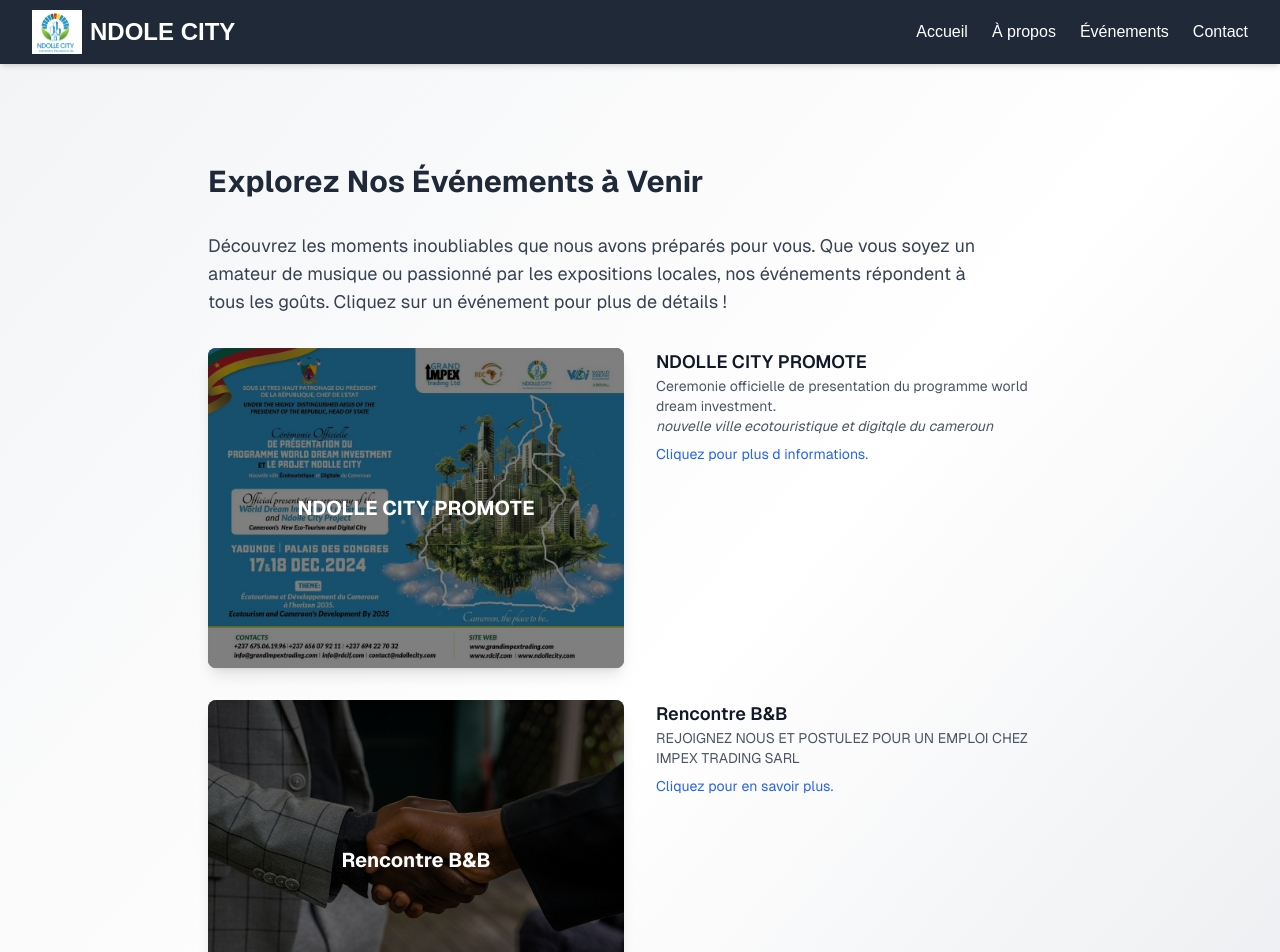
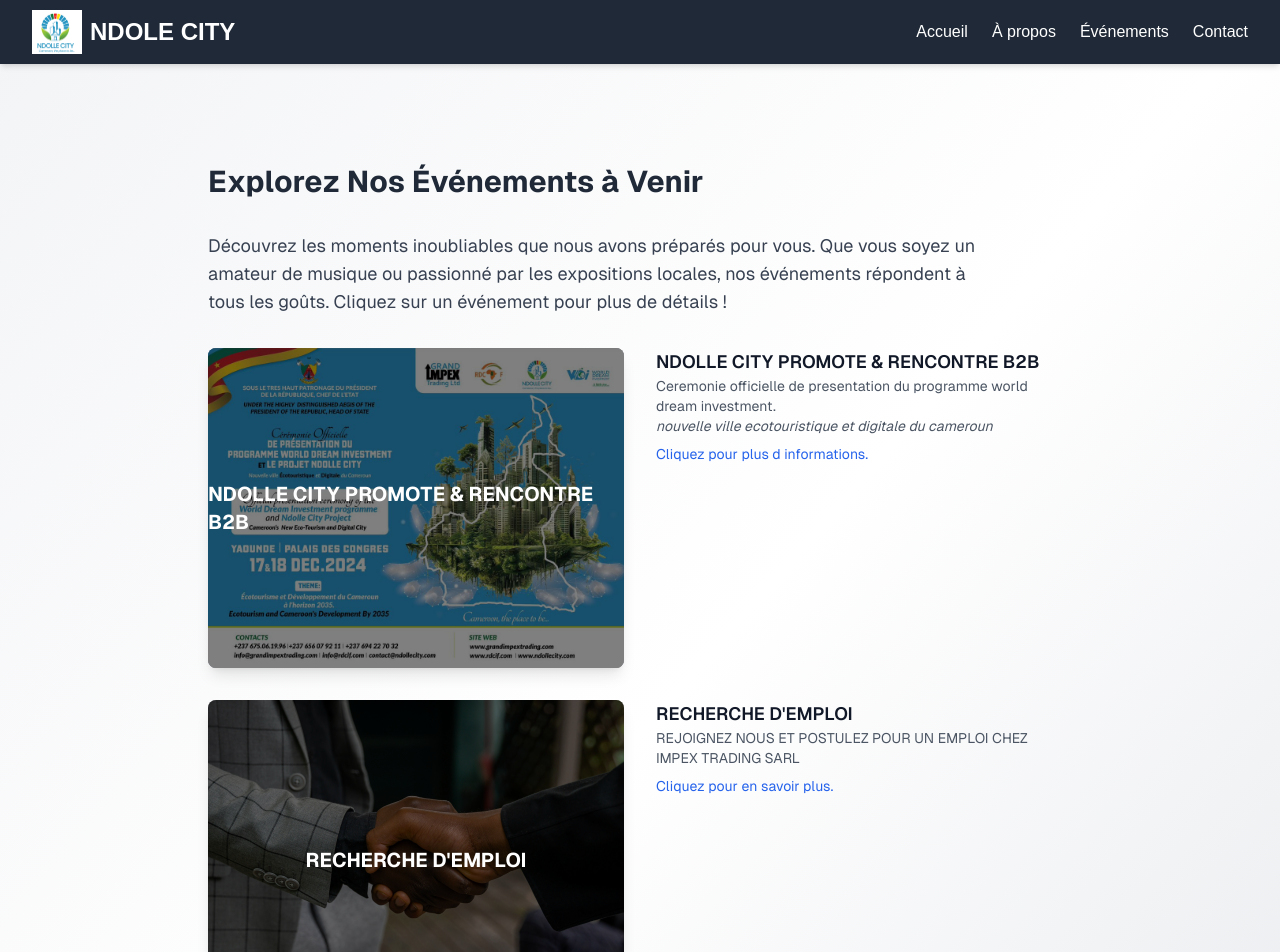
Before and after one commit to ced08stark/event_presentation, a Next.js app: page / in a window 1280 px wide. Shown: the top 952 px of the page. Built offline with nearby package versions, Linux system fonts and the light colour scheme.

Commit message:
git push......

```diff
--- a/app/page.tsx
+++ b/app/page.tsx
@@ -31,20 +31,20 @@
               />
               <div className="absolute inset-0 bg-black bg-opacity-50 group-hover:bg-opacity-60 transition-colors duration-500 flex items-center justify-center">
                 <h2 className="text-white text-xl font-bold">
-                  NDOLLE CITY PROMOTE{" "}
+                  NDOLLE CITY PROMOTE & RENCONTRE B2B{" "}
                 </h2>
               </div>
             </div>
           </Link>
           <div>
             <h3 className="text-lg font-semibold text-gray-900 dark:text-gray-100">
-              NDOLLE CITY PROMOTE
+              NDOLLE CITY PROMOTE & RENCONTRE B2B
             </h3>
             <p className="text-sm text-gray-600 dark:text-gray-400">
               Ceremonie officielle de presentation du programme world dream
               investment.
               <br />
-              <i>nouvelle ville ecotouristique et digitqle du cameroun</i>
+              <i>nouvelle ville ecotouristique et digitale du cameroun</i>
             </p>
             <p className="text-sm text-blue-600 mt-2 cursor-pointer">
               Cliquez pour plus d informations.
@@ -60,13 +60,15 @@
                 className="absolute inset-0 w-full h-full object-cover group-hover:scale-105 transition-transform duration-500"
               />
               <div className="absolute inset-0 bg-black bg-opacity-50 group-hover:bg-opacity-60 transition-colors duration-500 flex items-center justify-center">
-                <h2 className="text-white text-xl font-bold">Rencontre B&B</h2>
+                <h2 className="text-white text-xl font-bold">
+                  RECHERCHE D{"'"}EMPLOI
+                </h2>
               </div>
             </div>
           </Link>
           <div>
             <h3 className="text-lg font-semibold text-gray-900 dark:text-gray-100">
-              Rencontre B&B
+              RECHERCHE D{"'"}EMPLOI
             </h3>
             <p className="text-sm text-gray-600 dark:text-gray-400">
               REJOIGNEZ NOUS ET POSTULEZ POUR UN EMPLOI CHEZ IMPEX TRADING SARL
```
